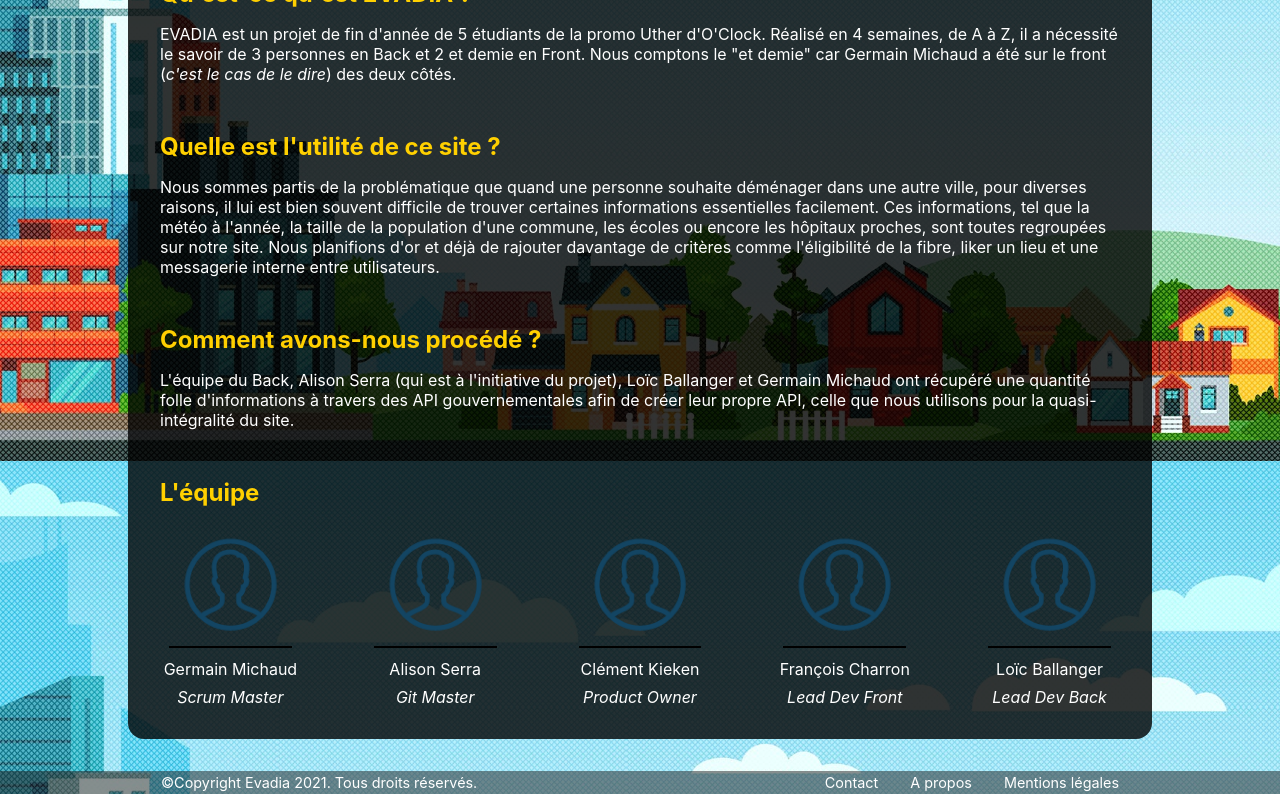
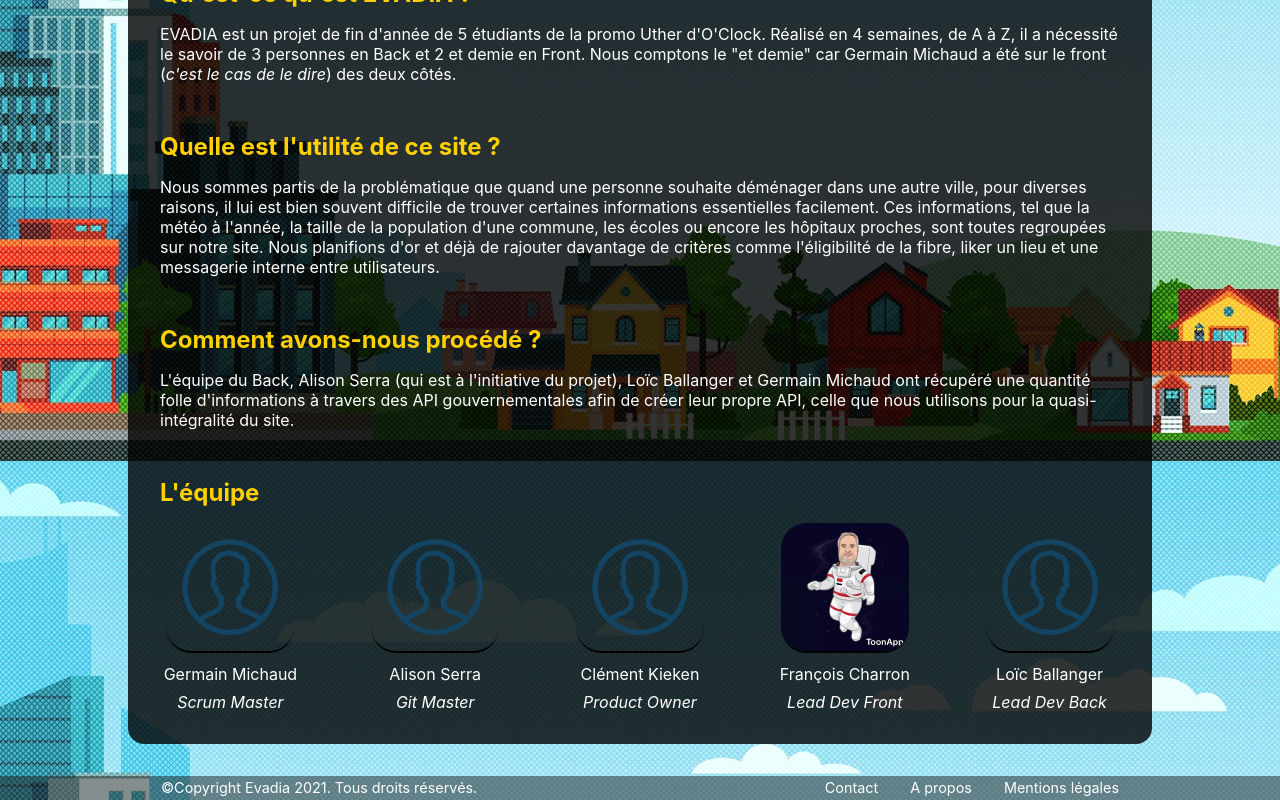
Before and after one commit to Lballanger/Evadia, a React (Vite) app in the folder front/: page /about in a window 1280 px wide. Shown: the part 339-1139 px from the top of the page. Built offline with nearby package versions, Linux system fonts and the light colour scheme; no server answers.

Commit message:
fixed hover dev, role and avatar about page

```diff
--- a/front/src/components/About/index.jsx
+++ b/front/src/components/About/index.jsx
@@ -1,7 +1,9 @@
 /* eslint-disable react/no-unescaped-entities */
 import React from 'react';
 import './styles.scss';
+import { motion } from 'framer-motion';
 import avatar from '../../assets/images/avatar.png';
+import avatarFC from '../../assets/images/FC.png';
 
 const About = () => (
   <>
@@ -39,11 +41,20 @@ const About = () => (
       <div className="About__team">
         <div className="About__team__display">
           <div className="About__team__one">
-            <img src={avatar} className="About__team__avatar" alt="avatar" />
             <a
               href="https://github.com/GermainMichaud"
               className="About__team__a"
             >
+              <motion.img
+                whileHover={{
+                  scale: [1, 2, 2, 1, 1],
+                  rotate: [0, 0, 270, 270, 0],
+                  borderRadius: ['20%', '20%', '50%', '50%', '20%'],
+                }}
+                src={avatar}
+                className="About__team__avatar"
+                alt="avatar"
+              />
               <p className="About__team__dev">Germain Michaud</p>
               <p className="About__team__role">
                 <span className="italic">Scrum Master</span>
@@ -52,8 +63,17 @@ const About = () => (
           </div>
 
           <div className="About__team__one">
-            <img src={avatar} className="About__team__avatar" alt="avatar" />
             <a href="https://github.com/AlisonSerra" className="About__team__a">
+              <motion.img
+                whileHover={{
+                  scale: [1, 2, 2, 1, 1],
+                  rotate: [0, 0, -270, -270, 0],
+                  borderRadius: ['20%', '20%', '50%', '50%', '20%'],
+                }}
+                src={avatar}
+                className="About__team__avatar"
+                alt="avatar"
+              />
               <p className="About__team__dev">Alison Serra</p>
               <p className="About__team__role">
                 <span className="italic">Git Master</span>
@@ -62,24 +82,41 @@ const About = () => (
           </div>
 
           <div className="About__team__one">
-            <img src={avatar} className="About__team__avatar" alt="avatar" />
             <a
               href="https://github.com/Clementkieken"
               className="About__team__a"
             >
+              <motion.img
+                whileHover={{
+                  scale: [1, 2, 2, 1, 1],
+                  rotate: [0, 0, 270, 270, 0],
+                  borderRadius: ['20%', '20%', '50%', '50%', '20%'],
+                }}
+                src={avatar}
+                className="About__team__avatar"
+                alt="avatar"
+              />
               <p className="About__team__dev">Clément Kieken</p>
               <p className="About__team__role">
                 <span className="italic">Product Owner</span>
               </p>
             </a>
           </div>
-
           <div className="About__team__one">
-            <img src={avatar} className="About__team__avatar" alt="avatar" />
             <a
               href="https://github.com/FrancoisCHARRON"
               className="About__team__a"
             >
+              <motion.img
+                whileHover={{
+                  scale: [1, 2, 2, 1, 1],
+                  rotate: [0, 0, -360, -360, 0],
+                  borderRadius: ['20%', '20%', '50%', '50%', '20%'],
+                }}
+                src={avatarFC}
+                className="About__team__avatar"
+                alt="avatar"
+              />
               <p className="About__team__dev">François Charron</p>
               <p className="About__team__role">
                 <span className="italic">Lead Dev Front</span>
@@ -88,8 +125,17 @@ const About = () => (
           </div>
 
           <div className="About__team__one">
-            <img src={avatar} className="About__team__avatar" alt="avatar" />
             <a href="https://github.com/Lballanger" className="About__team__a">
+              <motion.img
+                whileHover={{
+                  scale: [1, 2, 2, 1, 1],
+                  rotate: [0, 0, 360, 360, 0],
+                  borderRadius: ['20%', '20%', '50%', '50%', '20%'],
+                }}
+                src={avatar}
+                className="About__team__avatar"
+                alt="avatar"
+              />
               <p className="About__team__dev">Loïc Ballanger</p>
               <p className="About__team__role">
                 <span className="italic">Lead Dev Back</span>
--- a/front/src/components/About/styles.scss
+++ b/front/src/components/About/styles.scss
@@ -42,7 +42,13 @@
     width: 100%;
 
     &__a {
-      display: inline-block;
+      display: flex;
+      flex-direction: column;
+      align-items: center;
+    }
+
+    &__a:hover {
+      color: darkcyan;
     }
 
     &__one {
@@ -51,14 +57,12 @@
       justify-content: center;
       align-items: center;
       padding-bottom: 2rem;
-
     }
 
     &__display {
       display: grid;
       width: 100%;
       grid-template-columns: repeat(auto-fit, minmax(200px, 1fr));
-
     }
 
     &__dev {
@@ -69,11 +73,15 @@
 
     &__role {
       text-align: center;
+      transition: 0.6s;
     }
+
     &__avatar {
-      width: 60%;
+      width: 8rem;
       text-align: center;
       border-bottom: 2px solid black;
+      border-radius: 20%;
+
     }
   }
 }
```
Also changed, not shown: front/src/assets/images/FC.png (added).
